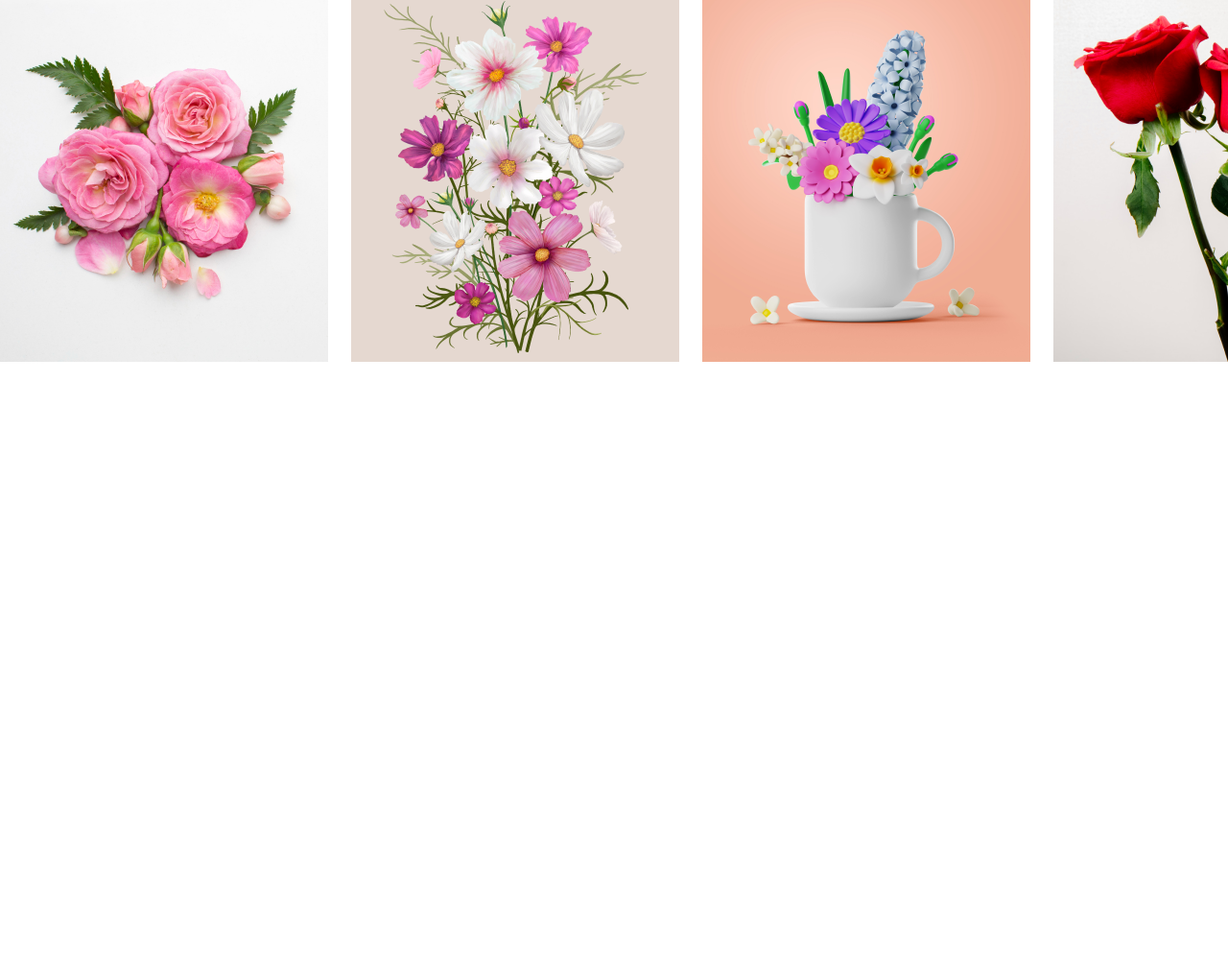
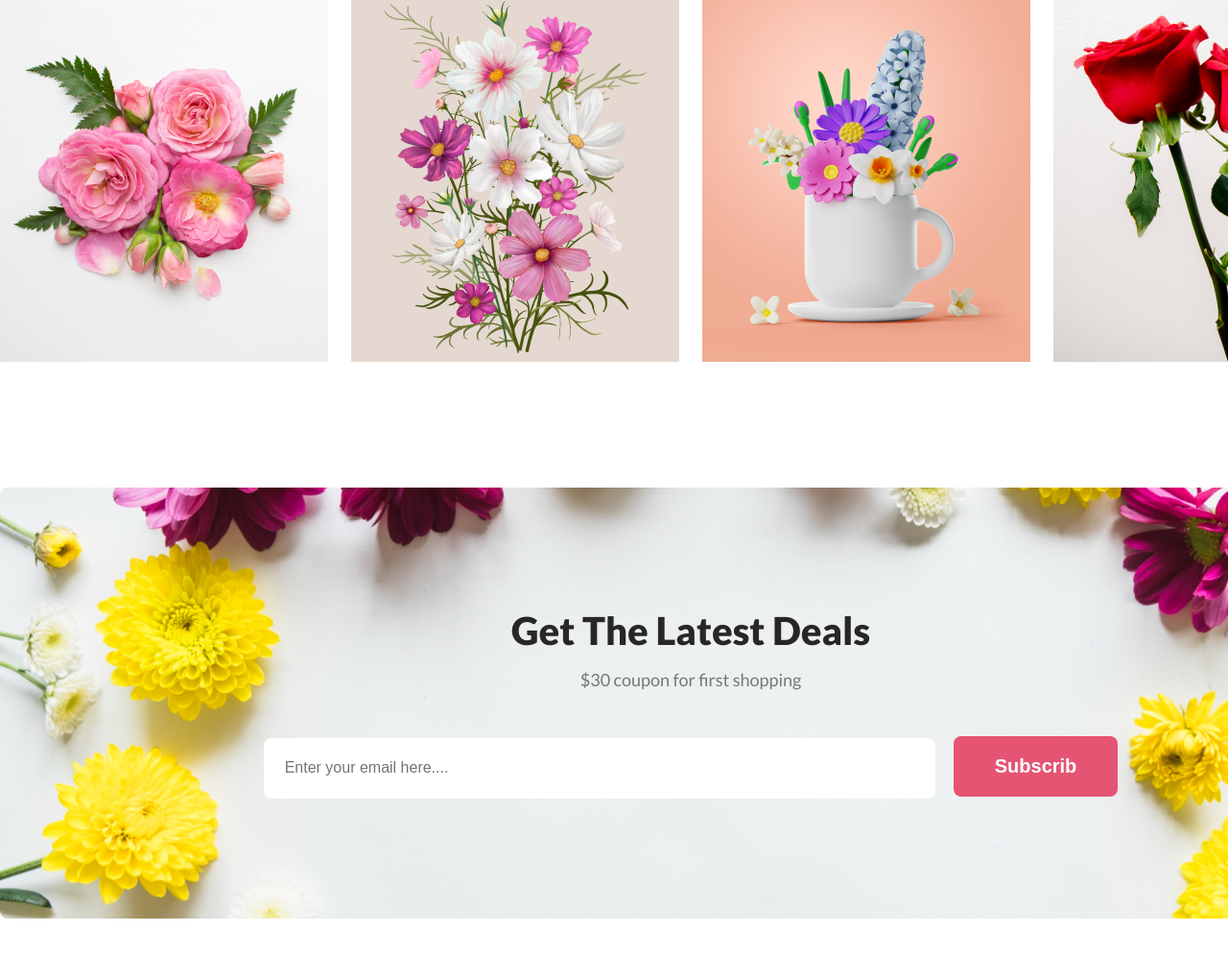
Before and after one commit to nazmul-hossein-nahid/flower-shop-assignment, a plain HTML site: page index.html in a window 1280 px wide. Shown: the part 3336-4331 px from the top of the page at 96% size. Before the commit the page ends 3716 px from the top, so only its background shows below. Drawn offline with Linux system fonts and the light colour scheme.

Commit message:
latest deals section added

```diff
--- a/index.html
+++ b/index.html
@@ -106,7 +106,8 @@
                 <div class="hot-deal-area">
                     <div class="hot-deal-text">
                         <h3 class="hot-deal-titel">Hot Deal ! Sale Up To 25% <span class="primary-color">Off</span></h3>
-                        <p class="hot-deal-description">It is a long established fact that a reader will be distracted by the readable content of a page when looking at its layout.</p>
+                        <p class="hot-deal-description">It is a long established fact that a reader will be distracted
+                            by the readable content of a page when looking at its layout.</p>
                         <button class="btn">Sign Up</button>
                     </div>
                     <div class="hot-deal-img">
@@ -121,7 +122,8 @@
         <section class="instagram">
             <div class="container">
                 <h3 class="instagram-titel">Instagram</h3>
-                <p class="instagram-description">It is a long established fact that a reader will be distracted by the readable content of a page when looking at its layout.</p>
+                <p class="instagram-description">It is a long established fact that a reader will be distracted by the
+                    readable content of a page when looking at its layout.</p>
                 <div class="photos">
                     <div><img src="images/Rectangle 3.png" alt=""></div>
                     <div><img src="images/Rectangle 4.png" alt=""></div>
@@ -131,6 +133,21 @@
             </div>
         </section>
 
+        <!-- latest deals section start here -->
+        <section class="the-latest-deals">
+            <div class="container">
+                <div class="latest-deals">
+                    <div>
+                        <h3 class="latest-deals-title">Get The Latest Deals</h3>
+                        <p class="latest-deals-description">$30 coupon for first shopping</p>
+                        <input class="email" type="email" placeholder="Enter your email here....">
+                        <input  class="btn" type="submit" value="Subscrib">
+                    </div>
+                </div>
+            </div>
+        </section>
+
+
     </main>
 </body>
 
--- a/styles/index.css
+++ b/styles/index.css
@@ -1,6 +1,7 @@
 * {
     margin: 0;
     padding: 0;
+    box-sizing: border-box;
 }
 
 /* common shared css */
@@ -220,3 +221,44 @@ body {
     display: flex;
     gap: 24px;
 }
+
+/* latest deals css start here */
+.the-latest-deals {
+    margin-top: 128px;
+    margin-bottom: 128px;
+}
+
+.latest-deals {
+    height: 449px;
+    background-image: url('../images/Rectangle 9.png');
+    display: flex;
+    align-items: center;
+    text-align: center;
+    justify-content: center;
+}
+
+.latest-deals-title {
+    color: #272727;
+    font-size: 40px;
+    font-weight: 800;
+}
+
+.latest-deals-description {
+    color: rgba(39, 39, 39, 0.60);
+    font-size: 18px;
+    font-weight: 400;
+    padding: 16px 0px 48px;
+}
+
+.email {
+    height: 63px;
+    width: 700px;
+    padding: 22px;
+    border: none;
+    outline: none;
+    border-radius: 8px;
+    margin-right: 16px;
+    color: rgba(39, 39, 39, 0.60);
+    font-size: 16px;
+    font-weight: 400;
+}
```
